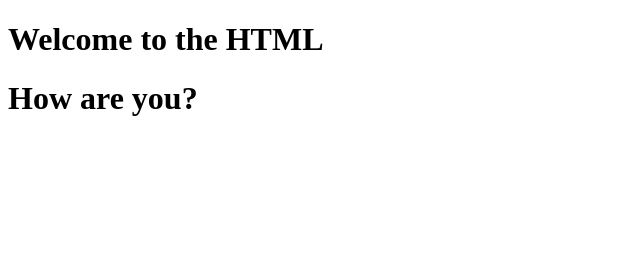
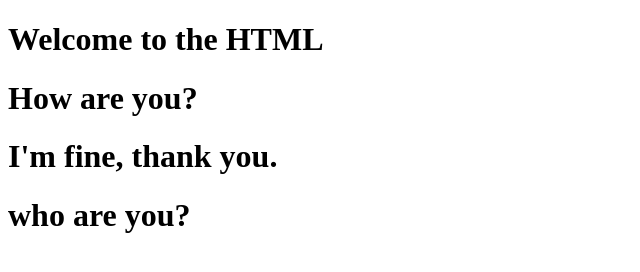
Before and after one commit to manjeetram788/Responsive_Fanta, a plain HTML site: page FrontEnd/Index.html in a window 1280 px wide. Shown: the whole page, without its empty margins (0-640 px from the left). Drawn offline with Linux system fonts and the light colour scheme.

Commit message:
my new change

```diff
--- a/FrontEnd/Index.html
+++ b/FrontEnd/Index.html
@@ -9,5 +9,7 @@
 <body>
     <h1>Welcome to the HTML</h1>
     <h1> How are you?</h1>
+    <h1> I'm fine, thank you.</h1>
+    <h1> who are you?</h1>
 </body>
 </html>
```
